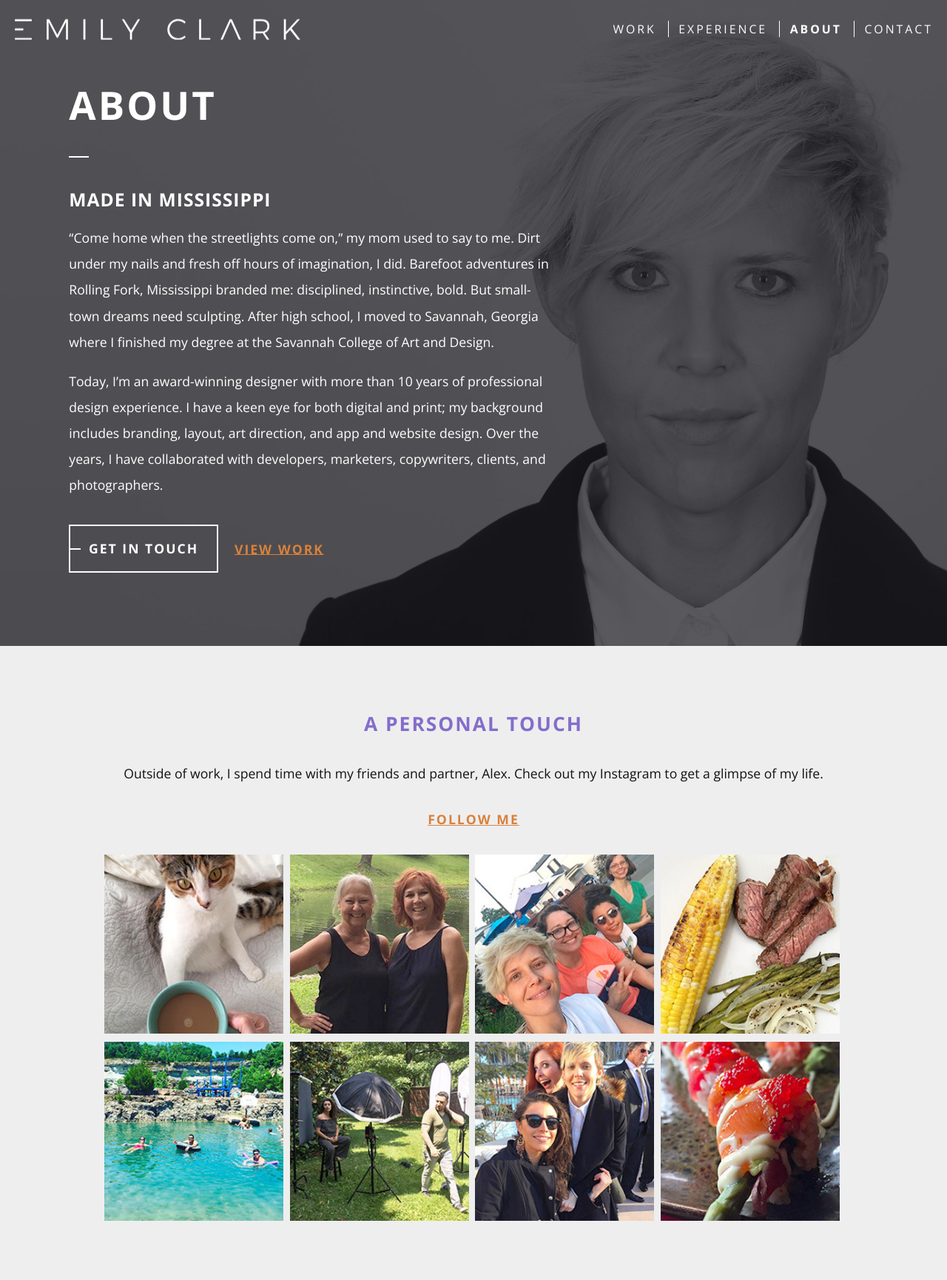
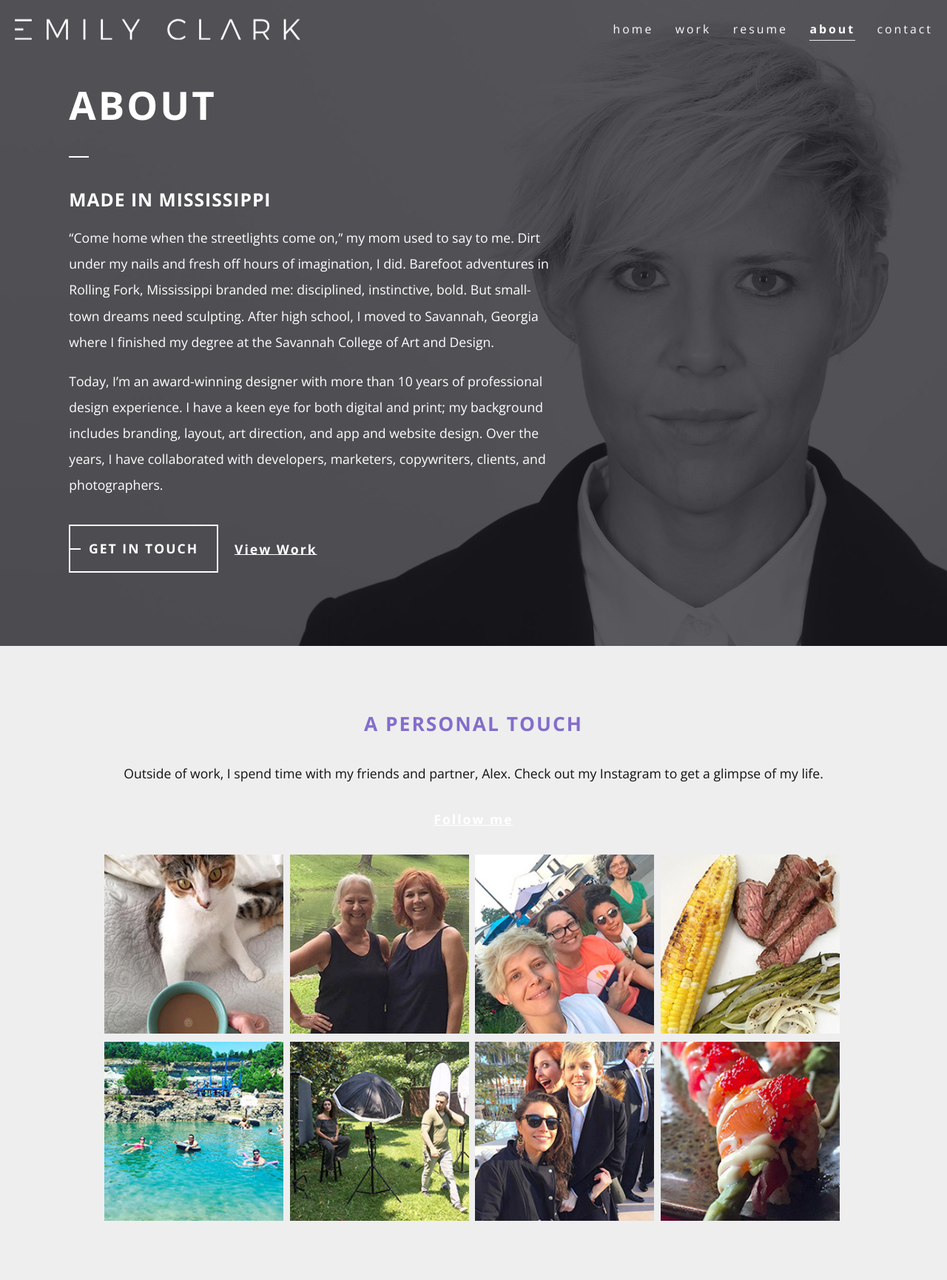
Before and after one commit to EmilyBlaineClark/emilyblaineclark.github.io, a Jekyll site: the page built from about.html, in a window 1280 px wide. Shown: the whole page at 74% size. Built offline with Jekyll 4.4.1, drawn with Linux system fonts in a browser that asks for light colours; nearby versions of some CDN libraries.

Commit message:
update navigation

```diff
--- a/_includes/nav.html
+++ b/_includes/nav.html
@@ -9,8 +9,9 @@
   <div class="close"></div>
 
   <div class="menu">
+    <a class="page-link {%if page.title == 'homepage' %}here{%endif%}" href="{{ '/' | prepend: site.baseurl }}">Home</a>
     <a class="page-link {%if page.title == 'designy-things' %}here{%endif%}" href="{{ '/designy-things' | prepend: site.baseurl }}">Work</a>
-    <a class="page-link {%if page.title == 'experience' %}here{%endif%}" href="{{ '/experience' | prepend: site.baseurl }}">Experience</a>
+    <a class="page-link {%if page.title == 'experience' %}here{%endif%}" href="{{ '/emily-clark-resume-web.pdf' | prepend: site.baseurl }}">Resume</a>
     <a class="page-link {%if page.title == 'about' %}here{%endif%}" href="{{ '/about' | prepend: site.baseurl }}">About</a>
     <a class="page-link {%if page.title == 'contact' %}here{%endif%}" href="{{ '/contact' | prepend: site.baseurl }}">Contact</a>
   </div>
--- a/_sass/_fonts.scss
+++ b/_sass/_fonts.scss
@@ -5,16 +5,6 @@ body{
   font-family: $opensans;
 }
 
-nav, nav label, nav a{
-  font-family: $opensans;
-  text-transform: uppercase;
-  font-weight: 100;
-
-  @media($bp-desktop){
-    font-size: 0.9em;
-  }
-}
-
 .text-orange{
   color: $orange;
 }
--- a/_sass/_nav.scss
+++ b/_sass/_nav.scss
@@ -11,8 +11,7 @@
 
 a{
   text-decoration: underline;
-  color: $orange;
-  text-transform: uppercase;
+  color: $white;
   letter-spacing: 2px;
   font-weight: bold;
 }
@@ -29,12 +28,22 @@ nav{
   }
 }
 
+nav, nav label, nav a{
+  font-family: $opensans;
+  text-transform: lowercase;
+  font-weight: 100;
+
+  @media($bp-desktop){
+    font-size: 0.9em;
+  }
+}
+
 nav .brand{
   max-width: 70%;
 }
 
 .burger.pseudo.button{
-  color: $orange;
+  color: $white;
   letter-spacing: 3px;
 
   &:before{
@@ -96,7 +105,6 @@ nav .burger ~ .menu a{
   @media( $bp-desktop ){
     color: $white;
     padding-right: 1em;
-    border-right: 1px solid $white;
     position: relative;
     font-size: 1em;
 
@@ -112,7 +120,7 @@ nav .burger ~ .menu a{
       left: 0;
       bottom: -5px;
       height: 1px;
-      background: $black;
+      background: $white;
       width: 0%;
       transition: 0.5s width;
     }
@@ -123,19 +131,20 @@ nav .burger ~ .menu a{
         background: $white;
       }
     }
-  }
-}
 
-[class*=page__things] nav .burger ~ .menu a,
-[class*=page__designy] nav .burger ~ .menu a{
-  @media( $bp-desktop ){
-    color: $black;
+    &.here:after {
+      width: 80%;
+    }
   }
 }
 
 .page-link.here{
   color: $white !important;
   font-weight: bold;
+
+  @media (bp-desktop) {
+    text-decoration: underline !important;
+  }
 }
 
 .close{
```
